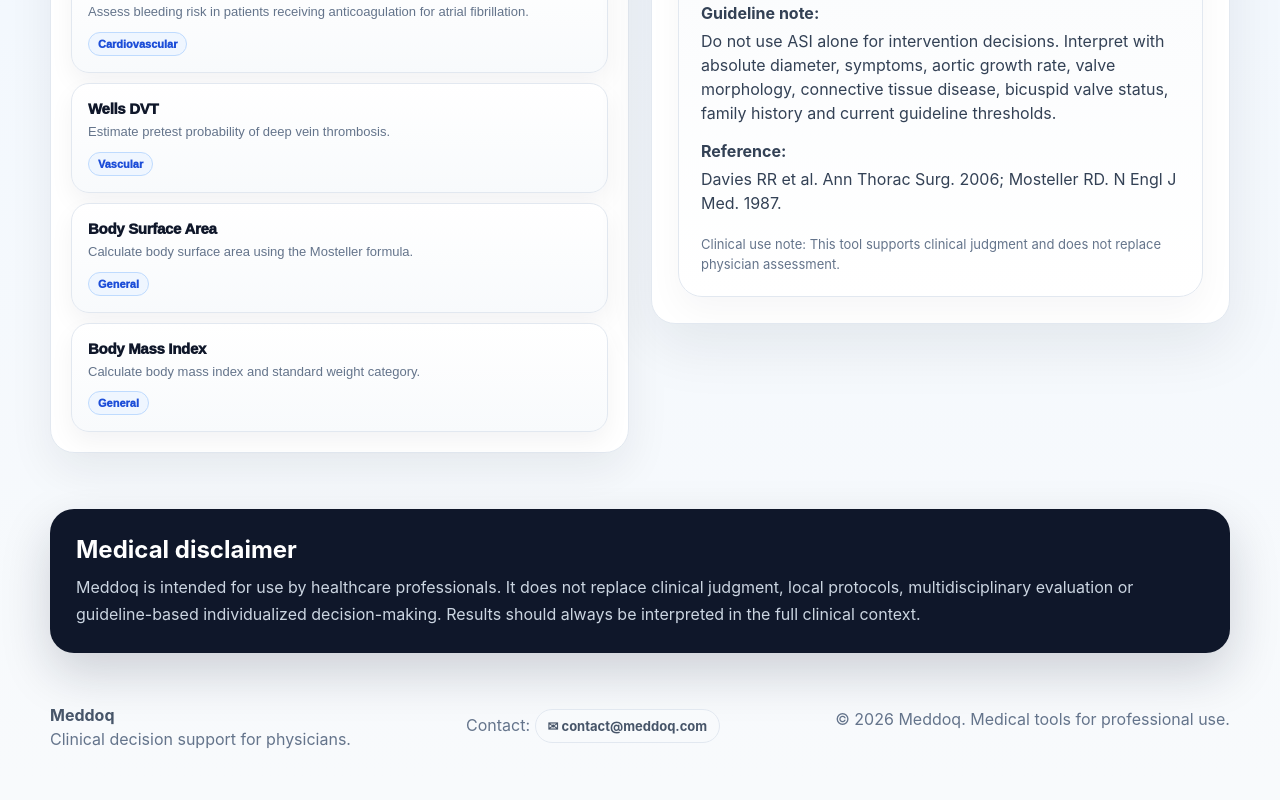
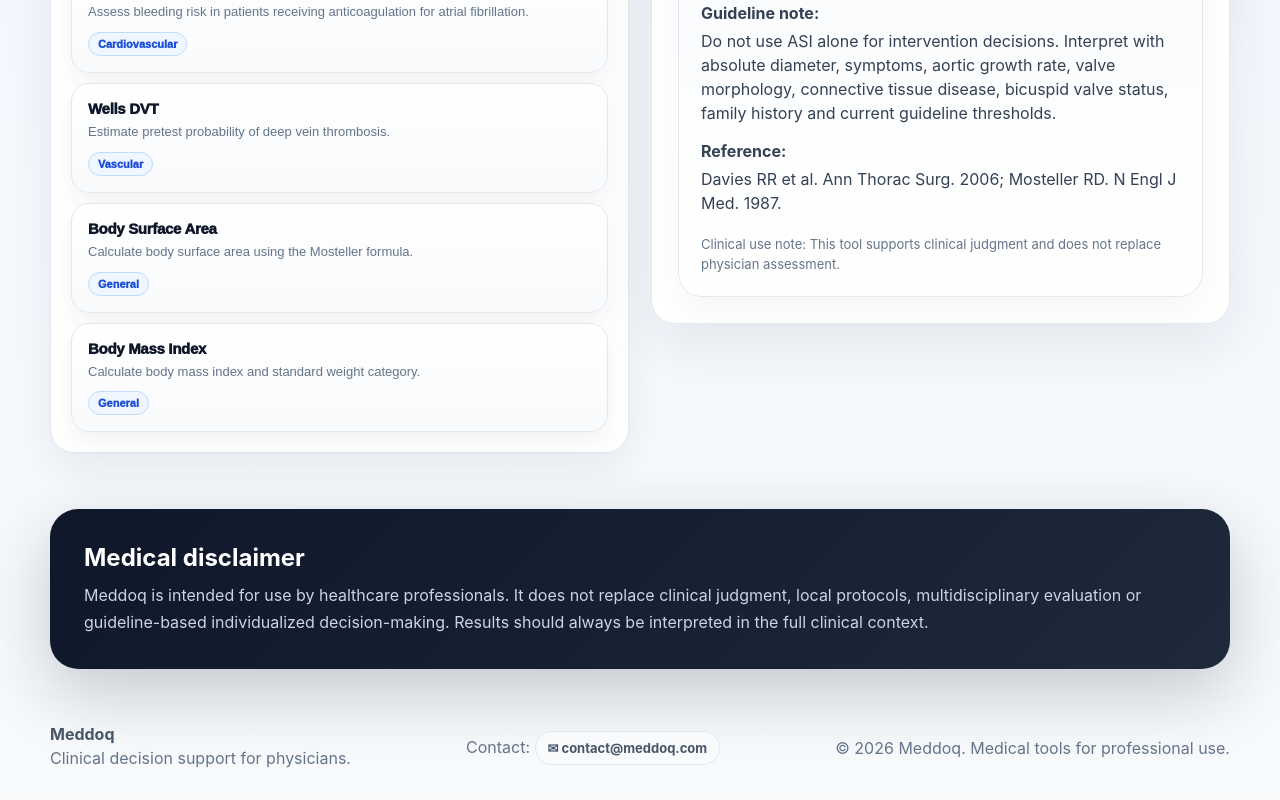
Before and after one commit to brsbyrm/meddoq, a Next.js app: page / in a window 1280 px wide. Shown: the part 1997-2797 px from the top of the page. Before the commit the page ends 2776 px from the top, so only its background shows below. Built offline with nearby package versions, Linux system fonts and the light colour scheme.

Commit message:
Polish footer and disclaimer

```diff
--- a/app/page.js
+++ b/app/page.js
@@ -1579,11 +1579,11 @@ const styles = {
     zIndex: 1,
     maxWidth: 1180,
     margin: "56px auto 0",
-    background: "#0f172a",
+    background: "linear-gradient(135deg, #0f172a, #1e293b)",
     color: "white",
-    borderRadius: 24,
-    padding: 26,
-    boxShadow: "0 20px 50px rgba(15,23,42,0.18)",
+    borderRadius: 28,
+    padding: "clamp(24px, 4vw, 34px)",
+    boxShadow: "0 24px 70px rgba(15,23,42,0.22)",
   },
   disclaimerTitle: {
     margin: "0 0 10px",
@@ -1599,12 +1599,14 @@ const styles = {
     zIndex: 1,
     maxWidth: 1180,
     margin: "28px auto 0",
-    padding: "24px 0 10px",
+    padding: "26px 0 12px",
     display: "flex",
     justifyContent: "space-between",
+    alignItems: "center",
     gap: 20,
     color: "#475569",
     flexWrap: "wrap",
+    borderTop: "1px solid #e2e8f0",
   },
   footerText: {
     margin: "4px 0 0",
@@ -1612,7 +1614,8 @@ const styles = {
   },
   footerLink: {
     color: "#2563eb",
-    fontWeight: 800,
+    fontWeight: 850,
     textDecoration: "none",
+    userSelect: "all",
   },
 };
```
